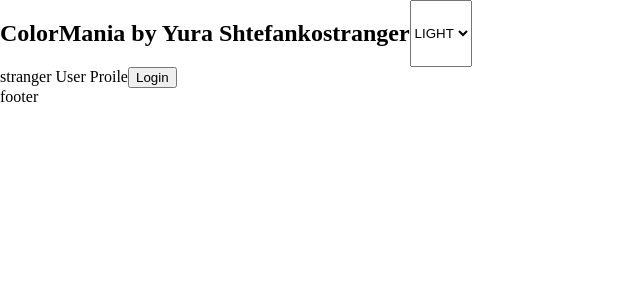
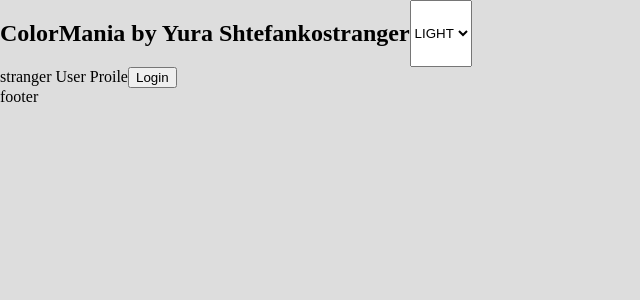
Before and after one commit to Viper-JSX/Colormania-React, a React (Create React App) app: page /user in a window 1280 px wide. Shown: the top 300 px of the page, without its empty margins (0-640 px from the left). Built offline with nearby package versions, Linux system fonts and the light colour scheme.

Commit message:
Added a bit of styling

```diff
--- a/src/css/App.css
+++ b/src/css/App.css
@@ -18,15 +18,20 @@
 }
 
 
-
-/*---___Light___---*/
-
 body{
     margin: 0;
     padding: 0;
 }
 
+/*---___Light___---*/
+
+.App{
+    background-color: var(--paperBackground);
+    min-height: 100vh;
+}
+
 /*---Header---*/
+
 
 header{
     display: flex;
@@ -82,9 +87,8 @@ header{
 
 /*---___Dark___---*/
 
-
-body.dark{
-
+.App.dark{
+    background-color: var(--middleDarkBackgound);
 }
 
 /*---Header---*/
```
